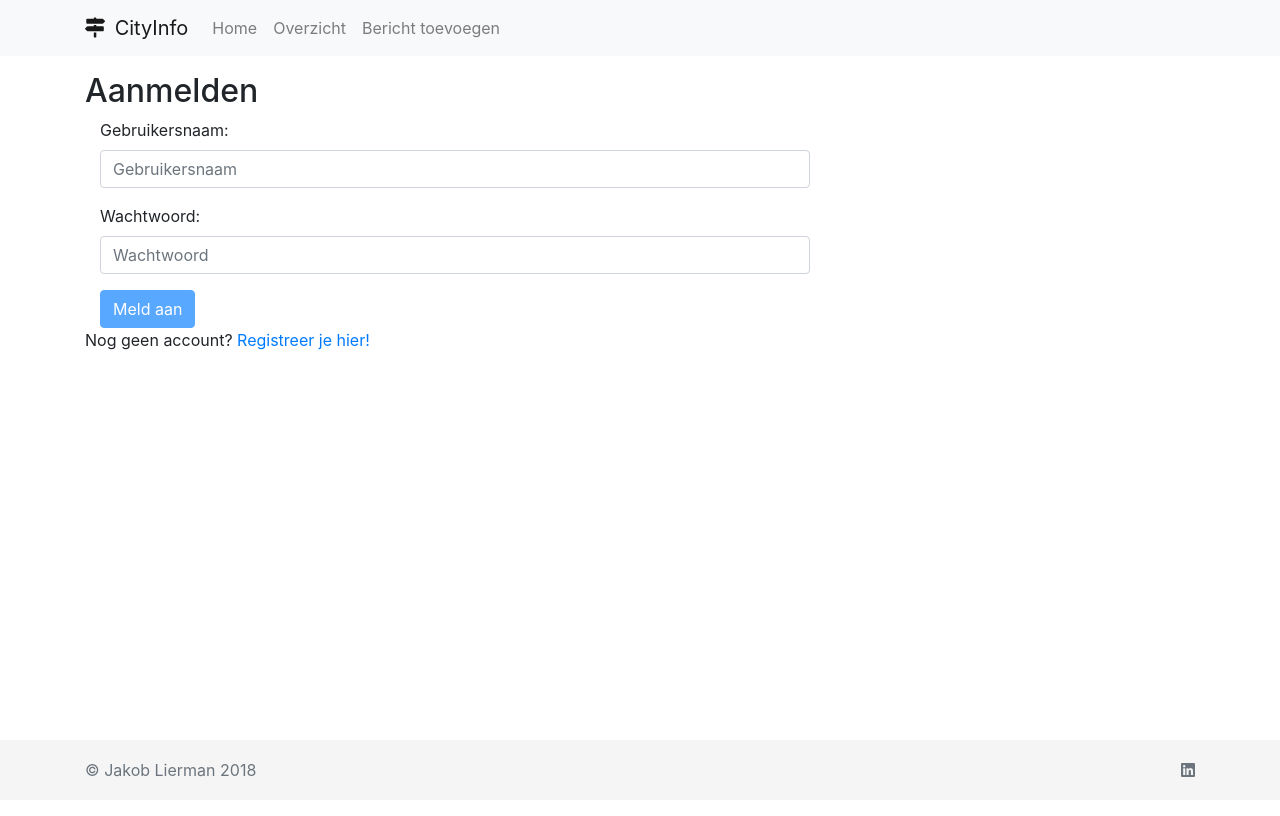
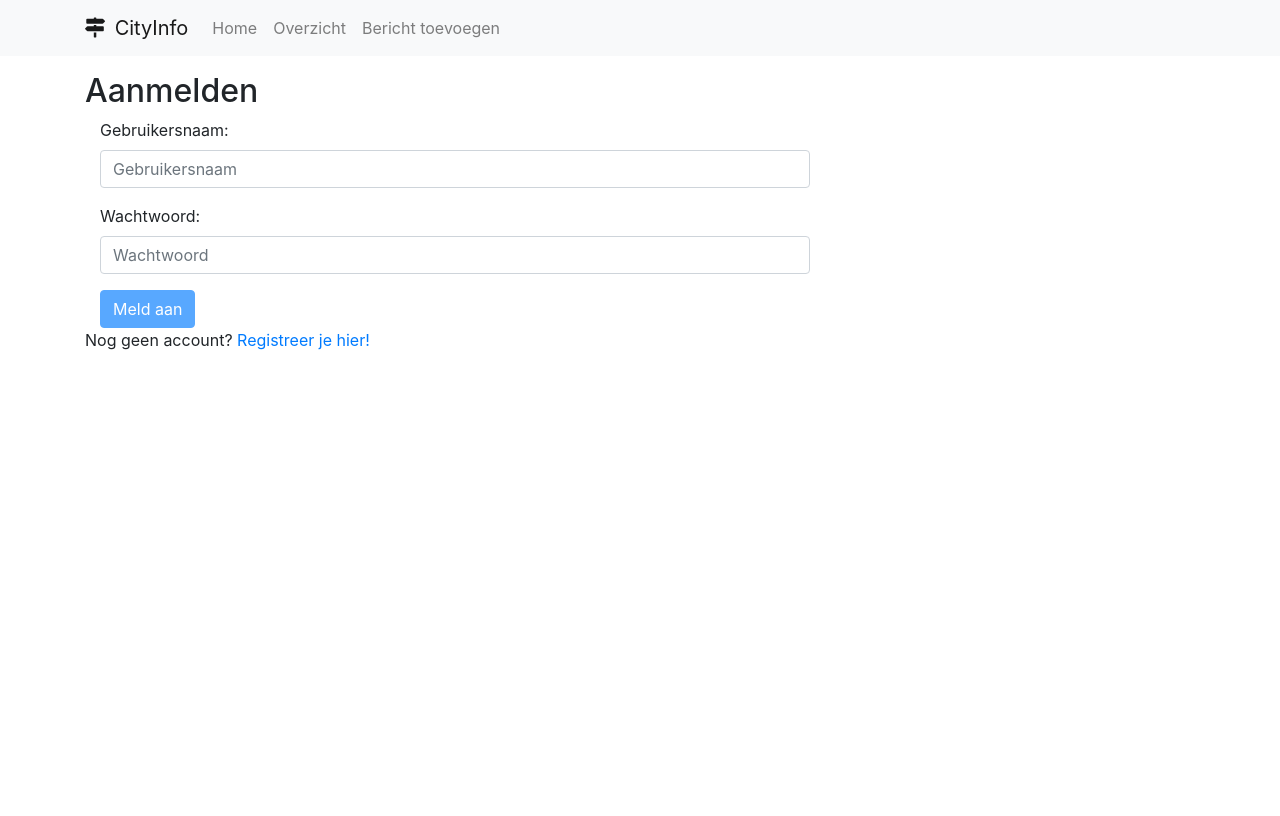
Before and after one commit to JakobLierman/CityInfo, an Angular app in the folder frontend/: page /aanmelden in a window 1280 px wide. Built offline with nearby package versions, Linux system fonts and the light colour scheme.

Commit message:
Tijdelijk uitschakelen van footer

```diff
--- a/frontend/src/app/app.component.html
+++ b/frontend/src/app/app.component.html
@@ -26,7 +26,7 @@
   <router-outlet></router-outlet>
 </div>
 
-<footer class="footer">
+<!-- <footer class="footer">
   <div class="container">
     <div class="row">
       <div class="col">
@@ -41,4 +41,4 @@
       </div>
     </div>
   </div>
-</footer>
+</footer> -->
```
